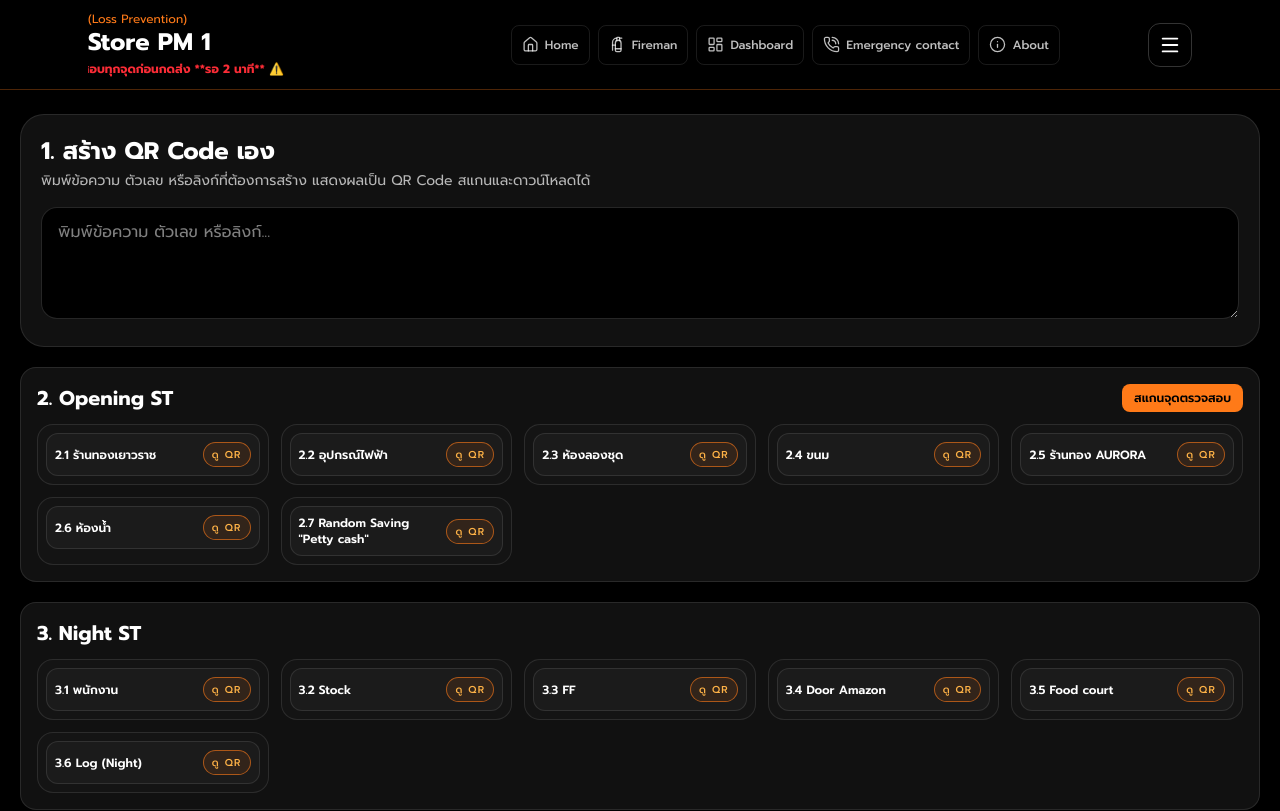
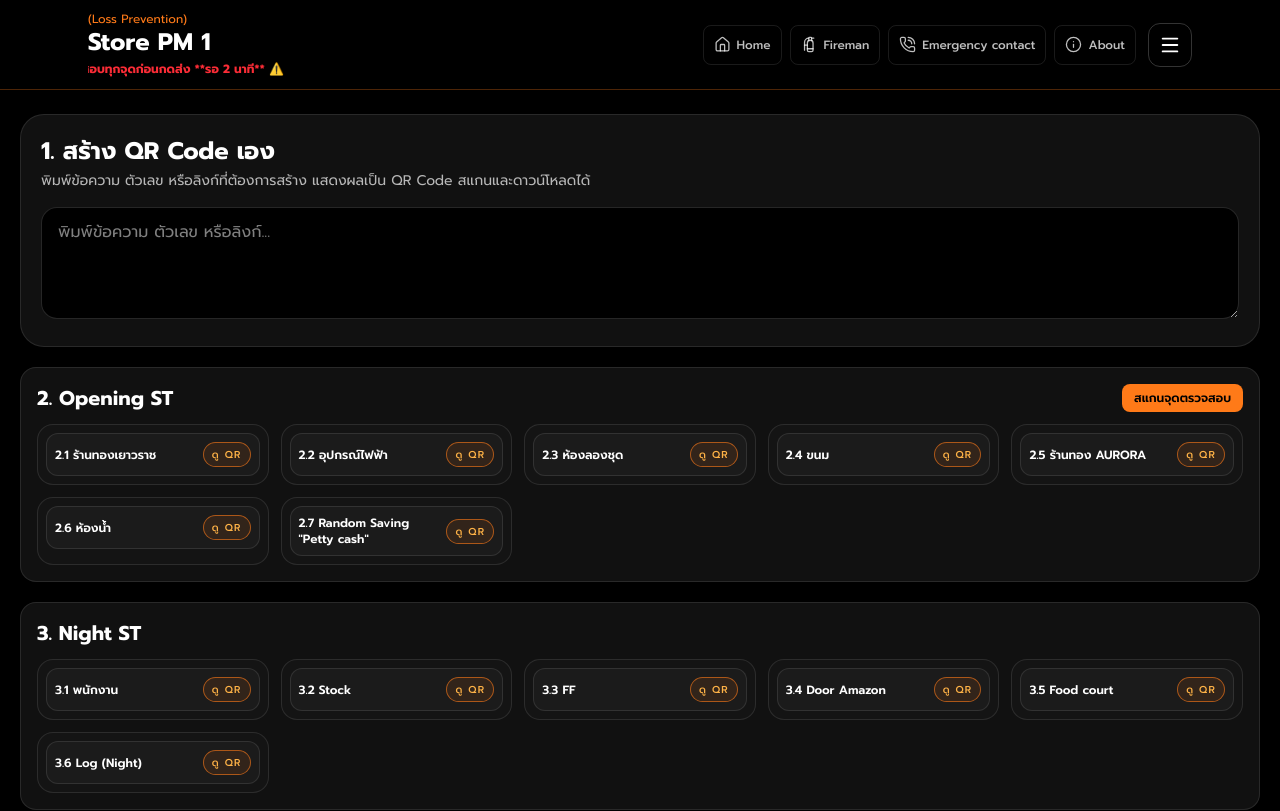
Before and after one commit to PB-Purit/Qr-v1.0, a Next.js app: page / in a window 1280 px wide. Shown: the top 811 px of the page. Built offline with nearby package versions, Linux system fonts and the light colour scheme.

Commit message:
Qr_v1.14

```diff
--- a/src/app/page.tsx
+++ b/src/app/page.tsx
@@ -16,14 +16,13 @@ import {
 export default function HomePage() {
   const [menuOpen, setMenuOpen] = useState(false);
   const [showFireman, setShowFireman] = useState(false);
-  const [showMap, setShowMap] = useState(false);
   const [showEmergencyContacts, setShowEmergencyContacts] = useState(false);
   const [showScanPopup, setShowScanPopup] = useState(false);
 
   useEffect(() => {
-    const sectionId = showFireman ? "fireman-guide" : showMap ? "store-map" : showEmergencyContacts ? "emergency-contacts" : null;
+    const sectionId = showFireman ? "fireman-guide" : showEmergencyContacts ? "emergency-contacts" : null;
     if (sectionId) document.getElementById(sectionId)?.scrollIntoView({ behavior: "smooth" });
-  }, [showFireman, showMap, showEmergencyContacts]);
+  }, [showFireman, showEmergencyContacts]);
 
   return (
     <div className="min-h-dvh bg-[radial-gradient(circle_at_top,_rgba(255,122,24,0.12),_transparent_38%),#000]">
@@ -33,23 +32,15 @@ export default function HomePage() {
           setMenuOpen(false);
           setShowEmergencyContacts(false);
           setShowFireman(false);
-          setShowMap(false);
           window.scrollTo({ top: 0, behavior: "smooth" });
         }}
         onShowFireman={() => {
           setShowFireman((visible) => !visible);
-          setShowMap(false);
-          setShowEmergencyContacts(false);
-        }}
-        onShowMap={() => {
-          setShowMap((visible) => !visible);
-          setShowFireman(false);
           setShowEmergencyContacts(false);
         }}
         onShowEmergencyContacts={() => {
           setShowEmergencyContacts((visible) => !visible);
           setShowFireman(false);
-          setShowMap(false);
         }}
       />
       <MenuDrawer open={menuOpen} onClose={() => setMenuOpen(false)} />
--- a/src/components/Header.tsx
+++ b/src/components/Header.tsx
@@ -4,34 +4,29 @@ import {
   FireExtinguisher,
   House,
   Info,
-  LayoutDashboard,
   Menu,
   PhoneCall,
 } from "lucide-react";
-import { useState } from "react";
 
 type HeaderProps = {
   onOpenMenu: () => void;
   onGoHome: () => void;
   onShowFireman: () => void;
-  onShowMap: () => void;
   onShowEmergencyContacts: () => void;
 };
 
-export function Header({ onOpenMenu, onGoHome, onShowFireman, onShowMap, onShowEmergencyContacts }: HeaderProps) {
+export function Header({ onOpenMenu, onGoHome, onShowFireman, onShowEmergencyContacts }: HeaderProps) {
   const headerItems = [
     { label: "Home", icon: House },
     { label: "Fireman", icon: FireExtinguisher },
-    { label: "Dashboard", icon: LayoutDashboard },
     { label: "Emergency contact", icon: PhoneCall },
     { label: "About", icon: Info },
-
   ];
 
   return (
     <header className="sticky top-0 z-40 border-b border-[#ff7a18]/30 bg-black/90 pt-[env(safe-area-inset-top)] backdrop-blur">
-      <div className="mx-auto flex max-w-6xl items-center justify-between gap-3 px-3 py-3 sm:px-4 md:px-6">
-        <div className="min-w-0 pr-2">
+      <div className="mx-auto flex max-w-6xl flex-wrap items-center justify-between gap-x-3 gap-y-2 px-3 py-3 sm:flex-nowrap sm:px-4 md:px-6">
+        <div className="min-w-0 flex-1 pr-2">
           <p className="text-[10px] leading-tight text-[#ff7a18] sm:text-xs">
            (Loss Prevention)
           </p>
@@ -42,35 +37,43 @@ export function Header({ onOpenMenu, onGoHome, onShowFireman, onShowMap, onShowE
             <span className="inline-block animate-marquee">⚠️ สแกนจุดกรุณาตรวจสอบทุกจุดก่อนกดส่ง  **รอ 2 นาที** ⚠️</span>
           </p>
         </div>
-        <nav aria-label="เมนูหลัก" className="flex min-w-0 items-center gap-1 sm:gap-2">
+        <nav aria-label="เมนูหลัก" className="order-3 flex w-full min-w-0 items-center gap-1 sm:order-none sm:w-auto sm:gap-2">
           {headerItems.map(({ label, icon: Icon }) => {
             const isEmergencyContact = label === "Emergency contact";
             const isHome = label === "Home";
             const isFireman = label === "Fireman";
-            const isMap = label === "Dashboard";
-            const className = "flex h-9 w-8 shrink-0 items-center justify-center gap-1.5 rounded-lg border border-white/10 text-white/75 transition hover:border-[#ff7a18] hover:bg-[#ff7a18]/10 hover:text-[#ffb347] sm:h-10 sm:w-auto sm:px-2.5";
+            const isAbout = label === "About";
+            const className = "flex h-9 min-w-8 flex-1 items-center justify-center gap-1.5 rounded-lg border border-white/10 text-white/75 transition hover:border-[#ff7a18] hover:bg-[#ff7a18]/10 hover:text-[#ffb347] sm:h-10 sm:flex-none sm:px-2.5";
 
-            if (isEmergencyContact || isHome || isFireman || isMap) {
+            if (isAbout) {
               return (
-                <button
+                <a
                   key={label}
-                  type="button"
+                  href="https://github.com/PB-Purit/Qr-v1.0"
+                  target="_blank"
+                  rel="noopener noreferrer"
                   title={label}
                   aria-label={label}
-                  onClick={isHome ? onGoHome : isFireman ? onShowFireman : isMap ? onShowMap : onShowEmergencyContacts}
                   className={className}
                 >
                   <Icon aria-hidden="true" size={17} strokeWidth={1.8} />
                   <span className="hidden text-xs font-medium lg:inline">{label}</span>
-                </button>
+                </a>
               );
             }
 
             return (
-              <span key={label} title={label} aria-label={label} className={className}>
+              <button
+                key={label}
+                type="button"
+                title={label}
+                aria-label={label}
+                onClick={isHome ? onGoHome : isFireman ? onShowFireman : onShowEmergencyContacts}
+                className={className}
+              >
                 <Icon aria-hidden="true" size={17} strokeWidth={1.8} />
                 <span className="hidden text-xs font-medium lg:inline">{label}</span>
-              </span>
+              </button>
             );
           })}
         </nav>
```
